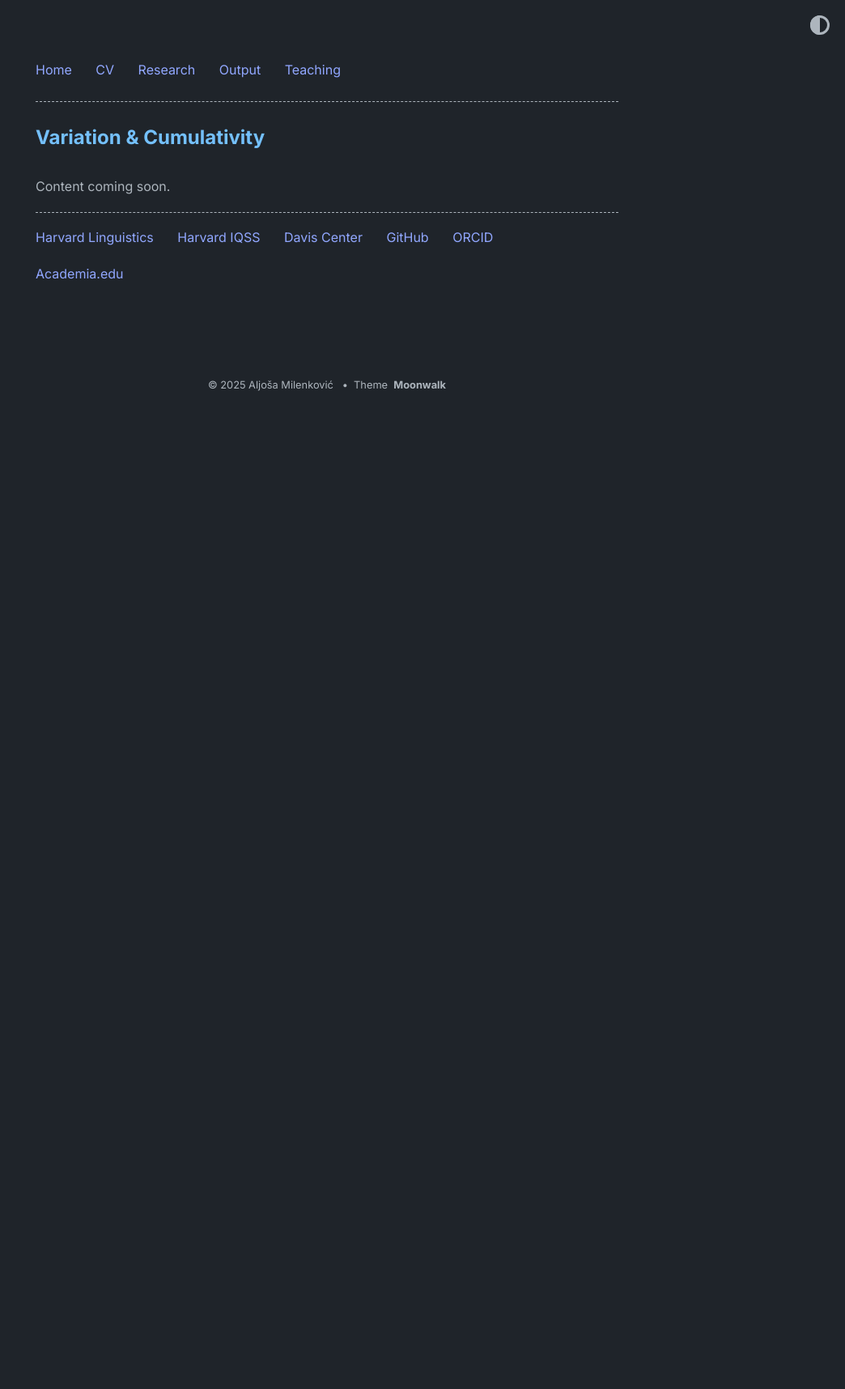
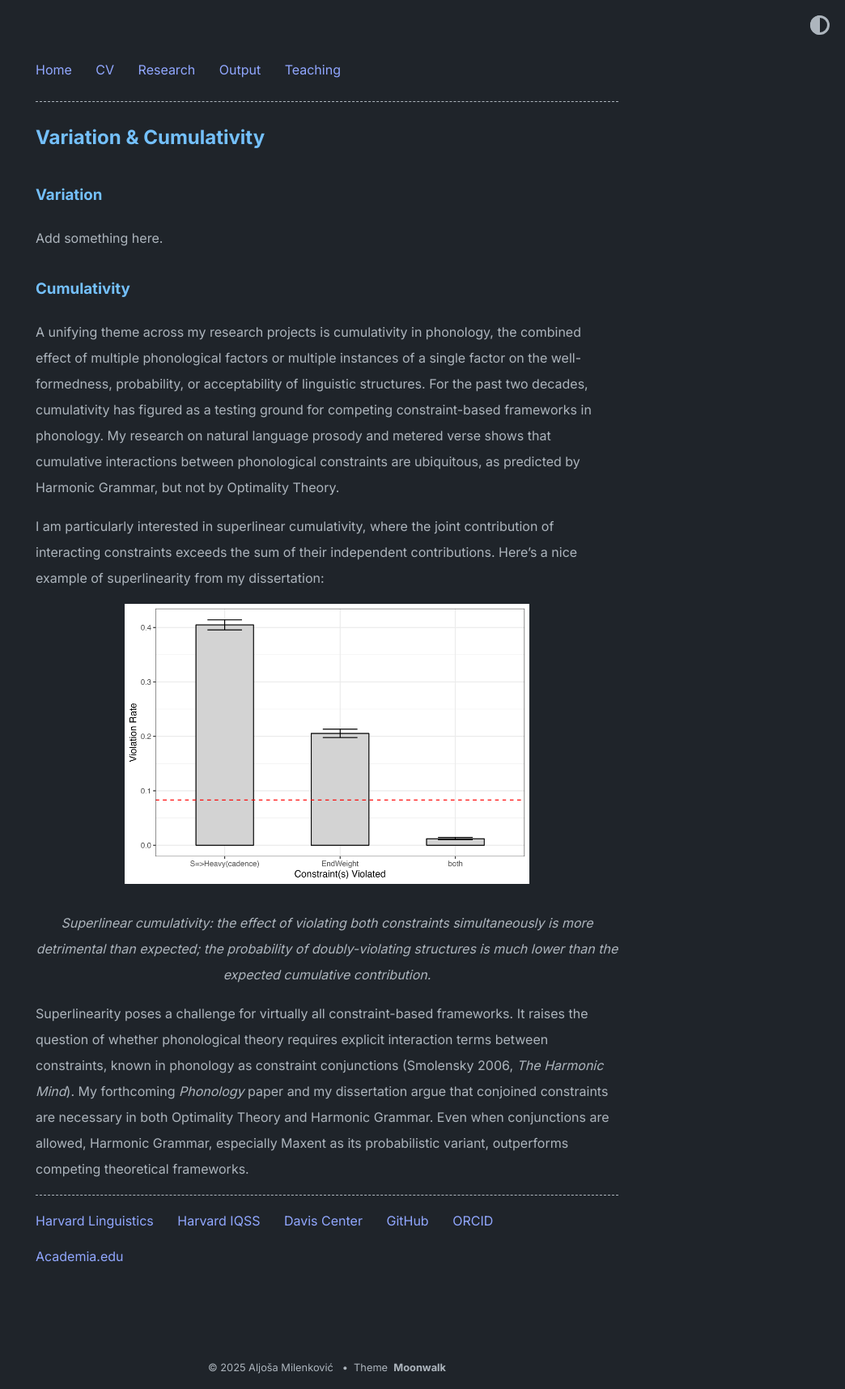
Before and after one commit to AljosaMilenkovic/AljosaMilenkovic.github.io, a Jekyll site: the page built from research/variation.md, in a window 1280 px wide. Shown: the whole page at 81% size, without its empty margins (236-1280 px from the left). Built offline with Jekyll 4.4.1, drawn with Linux system fonts in a browser that asks for light colours; before the commit the page ends 900 px from its top, so only the background shows below that.

Commit message:
Update variation.md

```diff
--- a/research/variation.md
+++ b/research/variation.md
@@ -3,4 +3,20 @@ layout: page
 title: Variation & Cumulativity
 permalink: /research/variation/
 ---
-Content coming soon.
+
+### Variation
+Add something here.
+
+### Cumulativity
+
+A unifying theme across my research projects is cumulativity in phonology, the combined effect of multiple phonological factors or multiple instances of a single factor on the well-formedness, probability, or acceptability of linguistic structures. For the past two decades, cumulativity has figured as a testing ground for competing constraint-based frameworks in phonology. My research on natural language prosody and metered verse shows that cumulative interactions between phonological constraints are ubiquitous, as predicted by Harmonic Grammar, but not by Optimality Theory.
+
+I am particularly interested in superlinear cumulativity, where the joint contribution of interacting constraints exceeds the sum of their independent contributions. Here’s a nice example of superlinearity from my dissertation:
+
+<p align="center">
+  <img src="/gang.png" alt="Superlinear cumulativity plot" width="500">
+  <br>
+  <em>Superlinear cumulativity: the effect of violating both constraints simultaneously is more detrimental than expected; the probability of doubly-violating structures is much lower than the expected cumulative contribution.</em>
+</p>
+
+Superlinearity poses a challenge for virtually all constraint-based frameworks. It raises the question of whether phonological theory requires explicit interaction terms between constraints, known in phonology as constraint conjunctions (Smolensky 2006, *The Harmonic Mind*). My forthcoming *Phonology* paper and my dissertation argue that conjoined constraints are necessary in both Optimality Theory and Harmonic Grammar. Even when conjunctions are allowed, Harmonic Grammar, especially Maxent as its probabilistic variant, outperforms competing theoretical frameworks.
```
